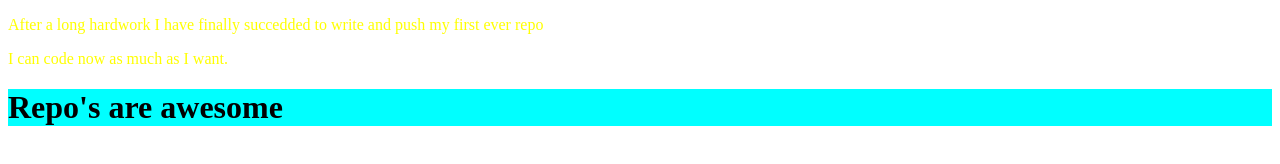
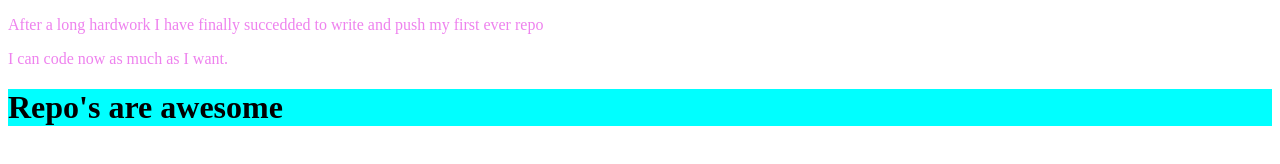
Before and after one commit to shahriar2223/my-second-repo, a plain HTML site: page index.html in a window 1280 px wide. Drawn offline with Linux system fonts and the light colour scheme.

Commit message:
colors updated

```diff
--- a/index.html
+++ b/index.html
@@ -13,7 +13,7 @@
 
     <style>
         p{
-        color: yellow;
+        color: violet;
         }
         h1{
             background-color: aqua;
```
